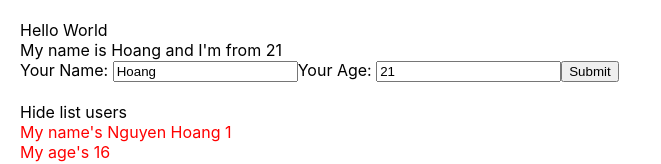
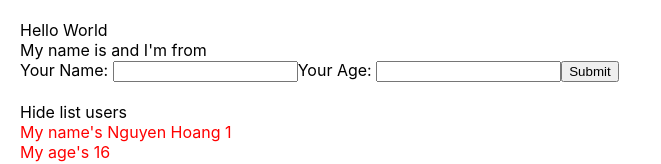
Before and after one commit to HideDar/DemoReact, a React (Create React App) app: page / in a window 1280 px wide. Shown: the top 164 px of the page, without its empty margins (0-661 px from the left). Built offline with nearby package versions, Linux system fonts and the light colour scheme.

Commit message:
function as Props

```diff
--- a/src/components/Userinfor.js
+++ b/src/components/AddUserinfor.js
@@ -1,10 +1,10 @@
 import React from "react";
 
-class UserInfor extends React.Component {
+class AddUserInfor extends React.Component {
     state = {
-        name: 'Hoang',
+        name: '',
         address: 'Thai binh',
-        age: '21',
+        age: '',
     };
 
     handleOnChangeName = (event) => {
@@ -24,6 +24,12 @@
     handleOnSubmit = (event) => {
         event.preventDefault();
         console.log(this.state);
+
+        this.props.handleAddNewUser({
+            id: Math.floor((Math.random() * 100) + 1) + '-random',
+            name: this.state.name,
+            age: this.state.age
+        });
     }
     render() {
         return (
@@ -50,4 +56,4 @@
     }
 }
 
-export default UserInfor;
+export default AddUserInfor;
--- a/src/components/Mycompoents.js
+++ b/src/components/Mycompoents.js
@@ -2,7 +2,7 @@
 // function compoent
 
 import React from "react";
-import UserInfor from "./Userinfor";
+import AddUserInfor from "./AddUserinfor";
 import DisplayInfor from "./DisplayInfor";
 
 class MyCompoents extends React.Component {
@@ -15,15 +15,24 @@
 
         ]
     }
+
+    handleAddNewUser = (userObj) => {
+        this.setState({
+            listUsers: [userObj, ...this.state.listUsers]
+        })
+    }
     //JSX
     render() {
 
         return (
             <div>
-                <UserInfor></UserInfor>
+                <AddUserInfor handleAddNewUser={this.handleAddNewUser}>
+
+                </AddUserInfor>
                 <br></br>
                 <DisplayInfor
                     listUsers={this.state.listUsers}
+
                 />
             </div>
         );
```
